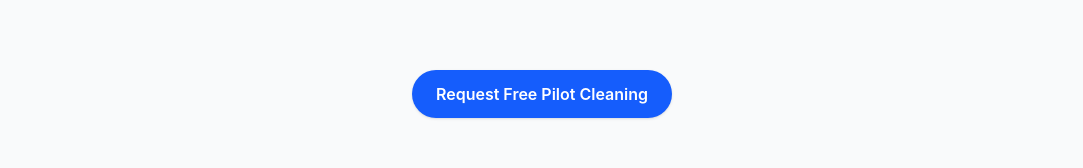
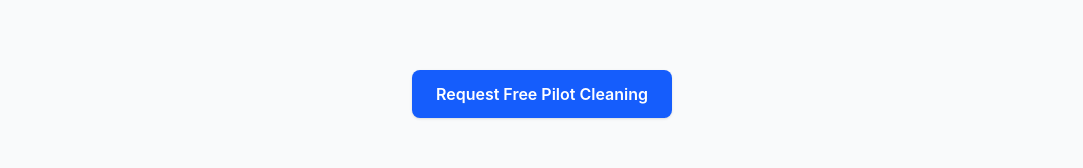
Before and after one commit to aboumba2002/digital-abb, a React (Vite) app: page / in a window 1280 px wide. Shown: the part 490-658 px from the top of the page, without its empty margins (98-1181 px from the left). Built offline with nearby package versions, Linux system fonts and the light colour scheme.

Commit message:
fix: link pilot button to contact page

```diff
--- a/src/App.tsx
+++ b/src/App.tsx
@@ -52,9 +52,12 @@ export default function App() {
 
         {/* Request Pilot Cleaning Button */}
         <section className="max-w-5xl mx-auto px-6 py-10 text-center">
-          <button onClick={() => setShowPilotForm(true)} className="bg-blue-600 text-white px-6 py-3 rounded-full font-semibold shadow hover:bg-blue-500">
-            Request Free Pilot Cleaning
-          </button>
+          <a
+            href="/contact"
+            className="inline-block bg-blue-600 text-white px-6 py-3 rounded-lg font-semibold shadow hover:bg-blue-500 transition-colors"
+          >
+              Request Free Pilot Cleaning
+          </a>
         </section>
 
         {/* About */}
--- a/src/ContactForm.tsx
+++ b/src/ContactForm.tsx
@@ -5,7 +5,7 @@ export default function ContactForm() {
       <p className="text-gray-600 mb-6">Limited pilot slots available this month. Fill out the form below and we'll be in touch within 24 hours.</p>
 
       <form action="https://formspree.io/f/xlgzdjzr" method="POST" className="space-y-4">
-        <input type="hidden" name="_redirect" value="https://digital-abb.vercel.app/thank-you" />
+        <input type="hidden" name="_redirect" value="https://digital-abb.netlify.app/thank-you" />
         <input type="hidden" name="lead_type" value="Pilot Cleaning Request" />
 
        <div>
```
